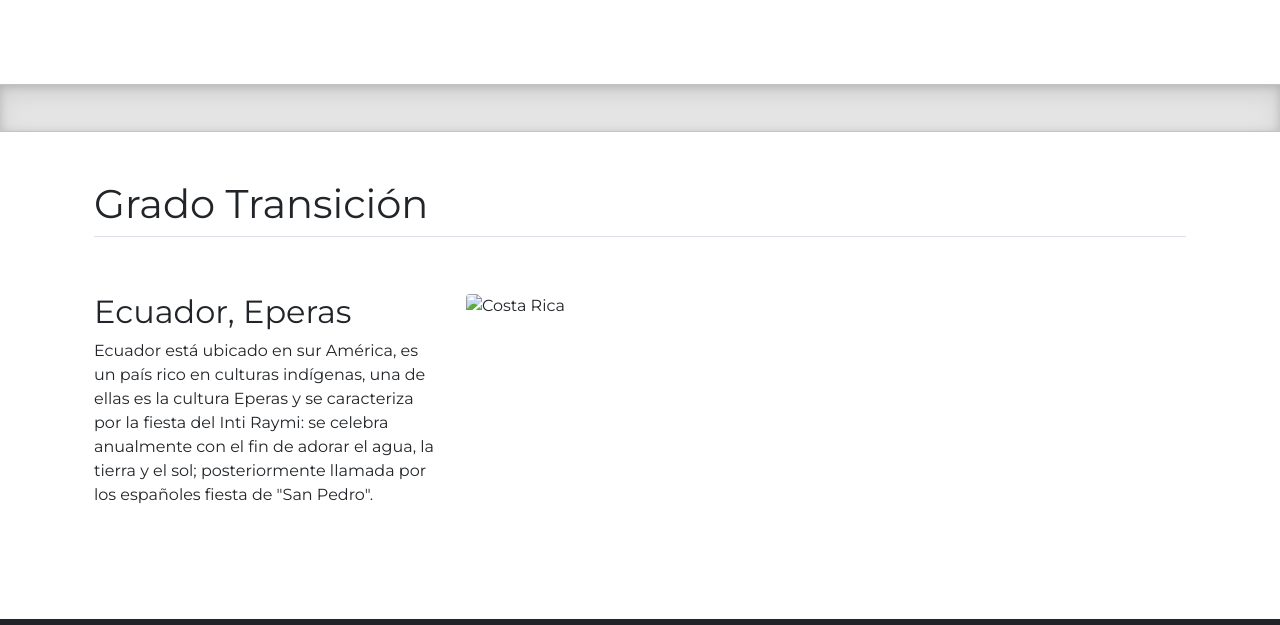
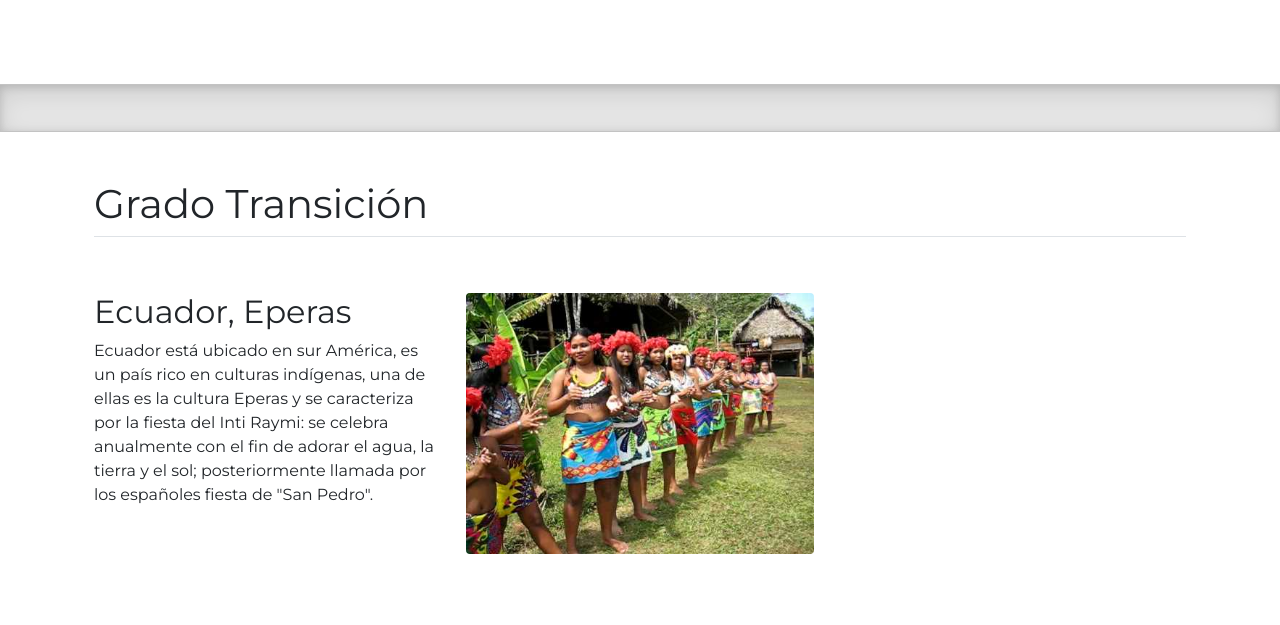
Before and after one commit to DaniDiazTech/Comparsa-Website, a plain HTML site: page index.html in a window 1280 px wide. Shown: the part 7898-8523 px from the top of the page. Drawn offline with nearby package versions, Linux system fonts and the light colour scheme; the site is published under a folder, as on GitHub Pages, so addresses that start at the root find nothing.

Commit message:
Finished project

```diff
--- a/index.html
+++ b/index.html
@@ -445,7 +445,7 @@
         <div class="col-md-6 col-sm-12">
           <img
             class="img-fluid rounded"
-            src="/images/Ecuador.jpeg"
+            src="images/Ecuador.jpeg"
             alt="Costa Rica"
           />
         </div>
```
